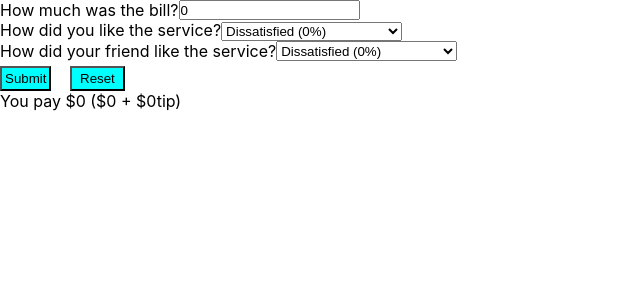
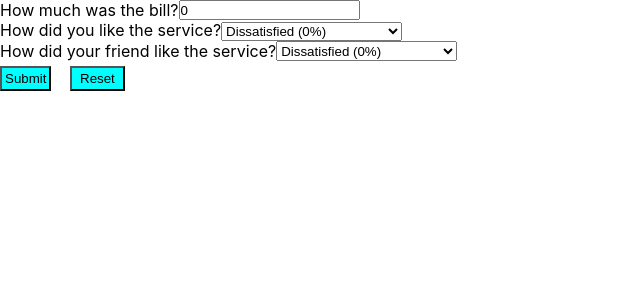
Before and after one commit to satyamkale27/Tip-calculator, a React (Create React App) app: page / in a window 1280 px wide. Shown: the top 300 px of the page, without its empty margins (0-640 px from the left). Built offline with nearby package versions, Linux system fonts and the light colour scheme.

Commit message:
output visible after only bill is input, feature added

```diff
--- a/src/App.js
+++ b/src/App.js
@@ -105,13 +105,24 @@ function Form({ onPassupper, bill, handleclear }) {
 
 function Display({ bill }) {
   const billvalue = bill.addedval;
+  console.log("testing", billvalue);
   const tips = bill.tipavg;
   const totalvalue = billvalue + tips;
+  let toogle = false;
+  if (billvalue > 0) {
+    toogle = true;
+  } else {
+    toogle = false;
+  }
   return (
     <div>
-      <p>
-        You pay ${totalvalue} (${billvalue} + ${tips}tip)
-      </p>
+      {toogle ? (
+        <p>
+          You pay ${totalvalue} (${billvalue} + ${tips}tip)
+        </p>
+      ) : (
+        <p></p>
+      )}
     </div>
   );
 }
```
